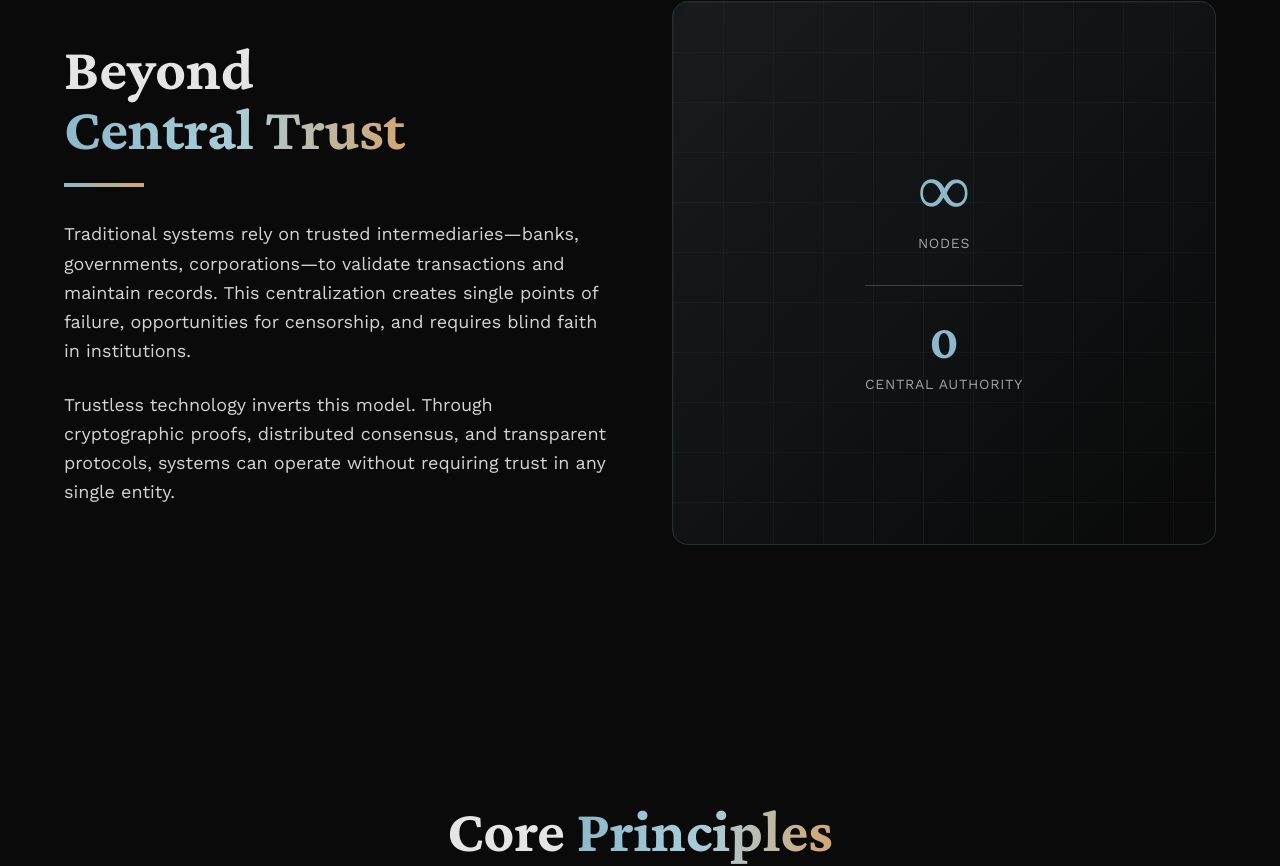
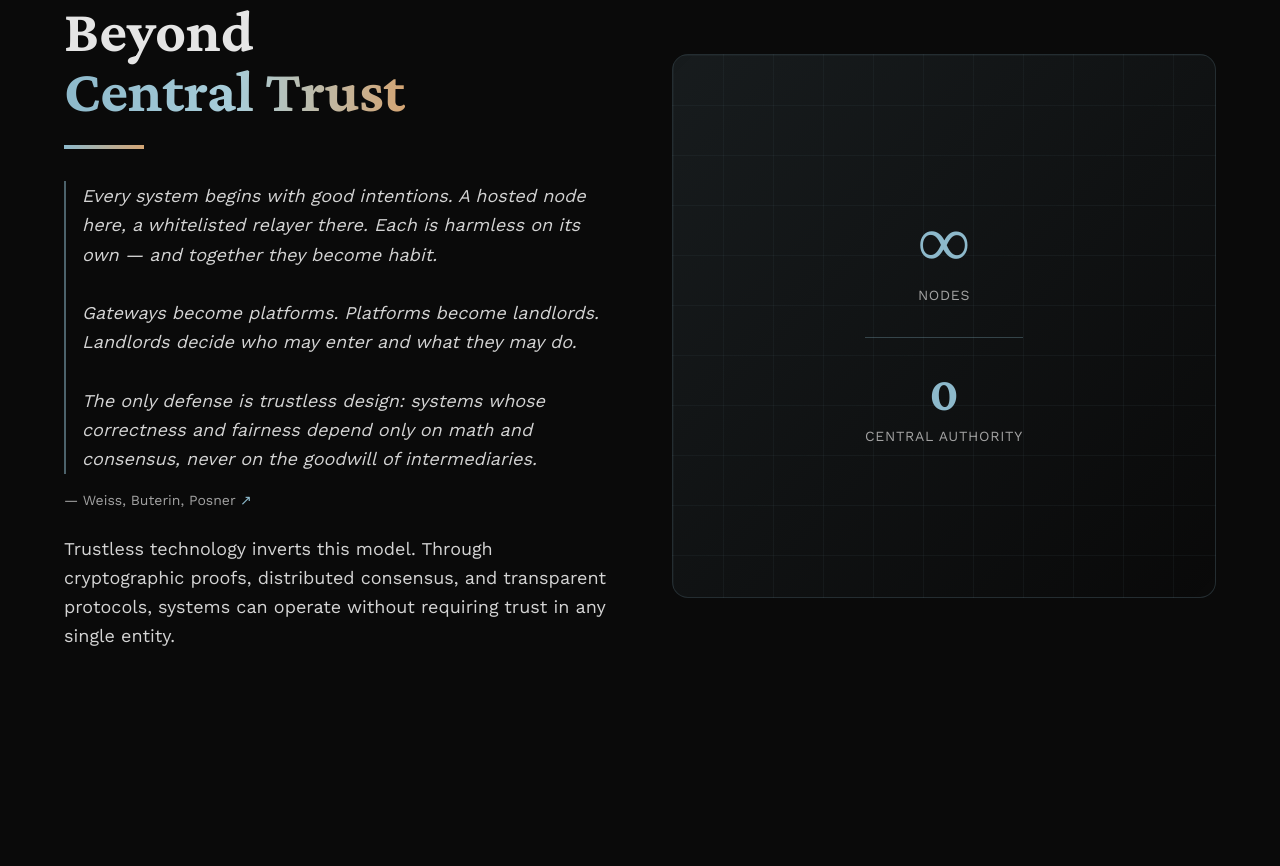
Before and after one commit to okrame/verifiable-swe-lab, a React (Vite) app: page / in a window 1280 px wide. Shown: the part 927-1793 px from the top of the page. Built offline with nearby package versions, Linux system fonts and the light colour scheme.

Commit message:
add manifesto

```diff
--- a/src/components/About.jsx
+++ b/src/components/About.jsx
@@ -10,11 +10,28 @@ export default function About() {
               <span className="text-gradient">Central Trust</span>
             </h2>
             <div className="w-20 h-1 bg-gradient-to-r from-primary to-accent mb-8"></div>
-            <p className="text-lg text-neutral-300 leading-relaxed mb-6">
-              Traditional systems rely on trusted intermediaries—banks, governments,
-              corporations—to validate transactions and maintain records. This centralization
-              creates single points of failure, opportunities for censorship, and requires
-              blind faith in institutions.
+            <blockquote className="text-lg text-neutral-300 leading-relaxed mb-4 italic border-l-2 border-primary/50 pl-4">
+              Every system begins with good intentions.
+              A hosted node here, a whitelisted relayer there.
+              Each is harmless on its own — and together they become habit.
+              <br /><br />
+              Gateways become platforms.
+              Platforms become landlords.
+              Landlords decide who may enter and what they may do.
+              <br /><br />
+              The only defense is trustless design: systems whose correctness and fairness
+              depend only on math and consensus, never on the goodwill of intermediaries.
+            </blockquote>
+            <p className="text-sm text-neutral-400 mb-6">
+              — Weiss, Buterin, Posner{' '}
+              <a
+                href="https://trustlessness.eth.limo/general/2025/11/11/the-trustless-manifesto.html"
+                target="_blank"
+                rel="noopener noreferrer"
+                className="inline-flex items-center gap-1 text-primary hover:text-primary/80 transition-colors"
+              >
+                <span>↗</span>
+              </a>
             </p>
             <p className="text-lg text-neutral-300 leading-relaxed">
               Trustless technology inverts this model. Through cryptographic proofs,
--- a/src/components/Technologies.jsx
+++ b/src/components/Technologies.jsx
@@ -74,7 +74,7 @@ export default function Technologies() {
               "Don't trust, <span className="text-gradient font-bold">verify.</span>"
             </p>
             <p className="text-sm text-neutral-500 uppercase tracking-wider">
-              The Trustless Paradigm
+              EMBRACE THE NEW PARADIGM
             </p>
           </div>
         </div>
```
Also changed, not shown: src/assets/deiblogo.png (added), 1 other file (tests, documents, lock files or other folders).
